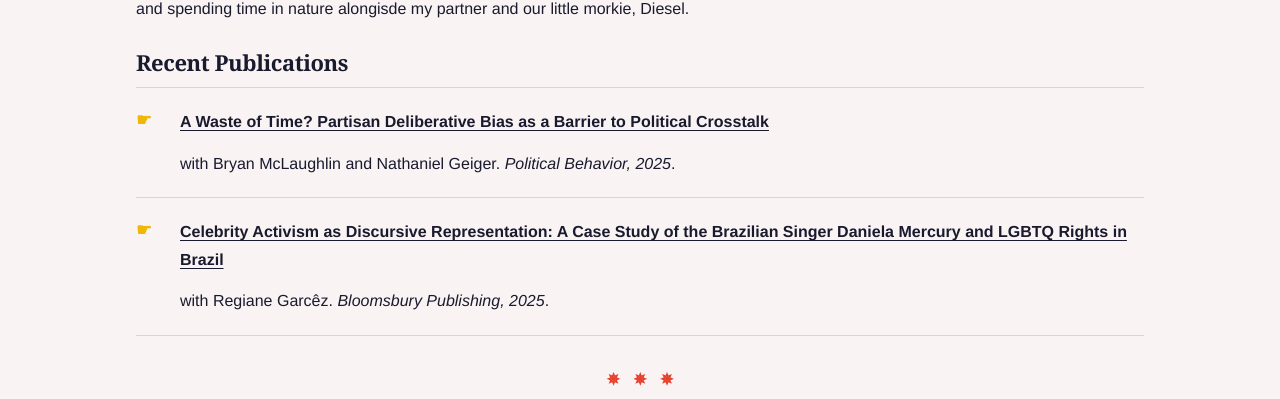
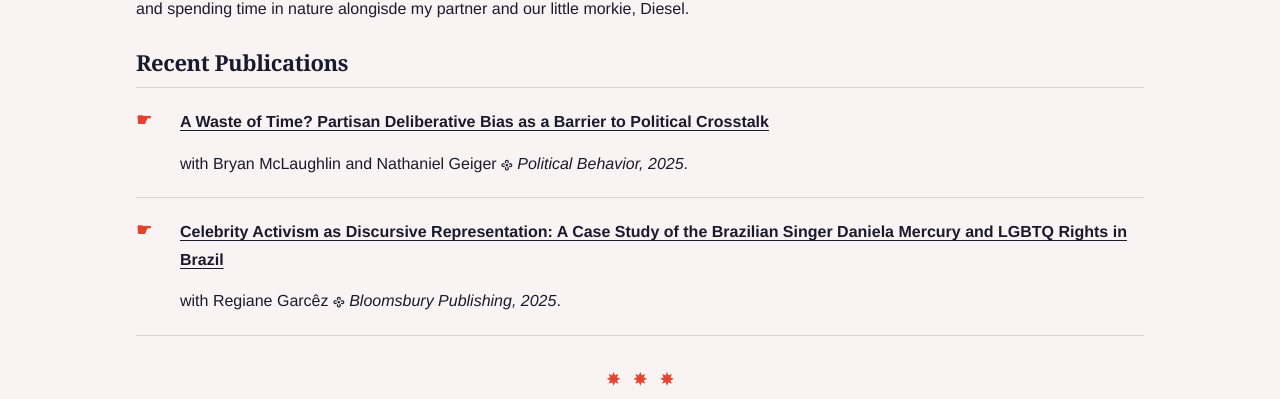
Before and after one commit to pedrohprocha/pedrohprocha.github.io, a Jekyll site: the page built from index.md, in a window 1280 px wide. Shown: the part 416-815 px from the top of the page. Built offline with Jekyll 4.4.1, drawn with Linux system fonts in a browser that asks for light colours; some web fonts are replaced.

Commit message:
add manicule

```diff
--- a/assets/css/main.css
+++ b/assets/css/main.css
@@ -260,7 +260,7 @@ p { margin-bottom: 1rem; }
     font-weight: 700;
     font-size: 1.1rem;
     line-height: 1;
-    color: var(--t3);
+    color: var(--t1);
     flex-shrink: 0;
     width: 1.5rem;
     padding-top: 0.2rem;
@@ -291,7 +291,7 @@ p { margin-bottom: 1rem; }
     font-family: var(--hv);
     font-weight: 300;
     font-size: 0.875rem;
-    line-height: 1.4;
+    line-height: 1;
     color: var(--dim);
     margin-bottom: 0;
 }
--- a/index.md
+++ b/index.md
@@ -19,7 +19,7 @@
   <span class="pub-num">☛</span>
   <div class="pub-content">
     <p class="pub-title">{% if pub.doi %}<a href="{{ pub.doi }}">{{ pub.title }}</a>{% else %}{{ pub.title }}{% endif %}</p>
-    <p class="pub-meta">{{ pub.authors }}. <em>{{ pub.venue }}</em>.</p>
+    <p class="pub-meta">{{ pub.authors }} 𐫱 <em>{{ pub.venue }}</em>.</p>
   </div>
 </div>
 {% endfor %}
```
